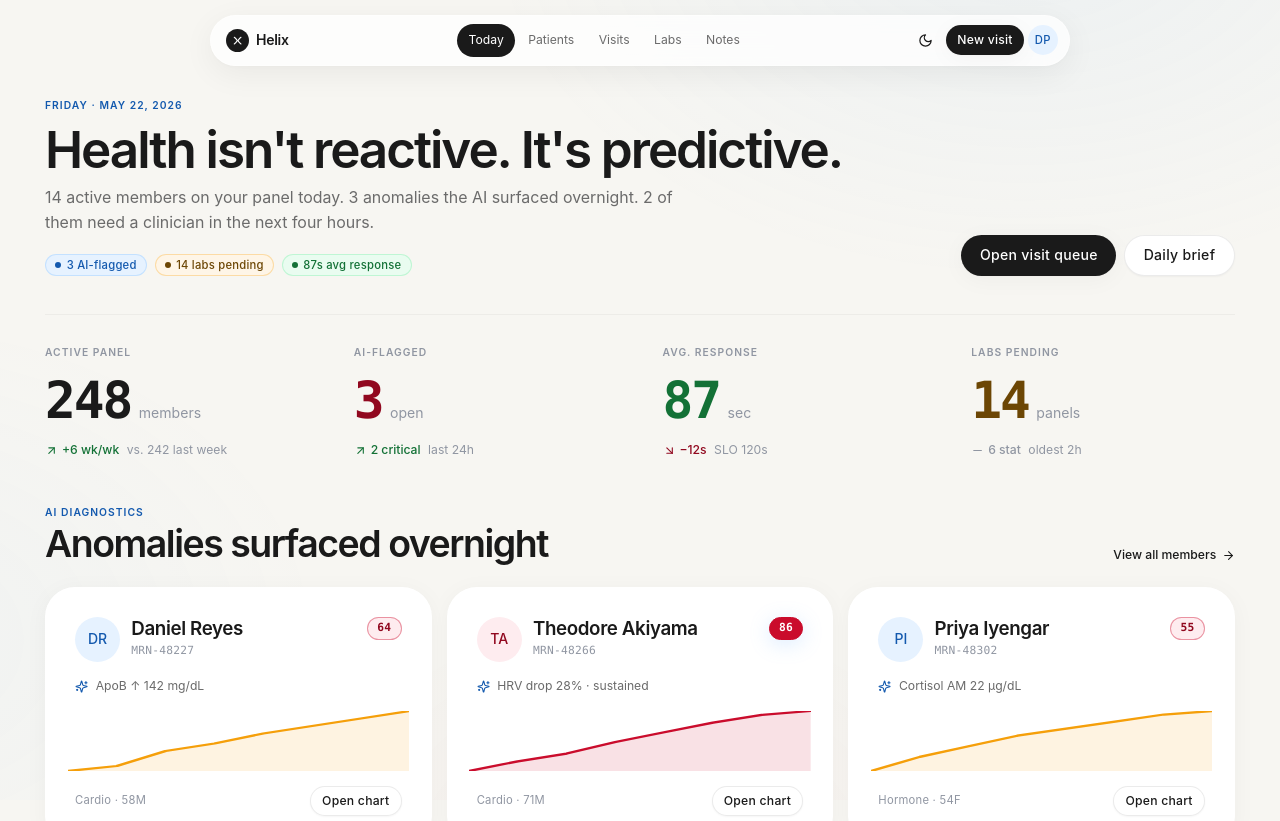
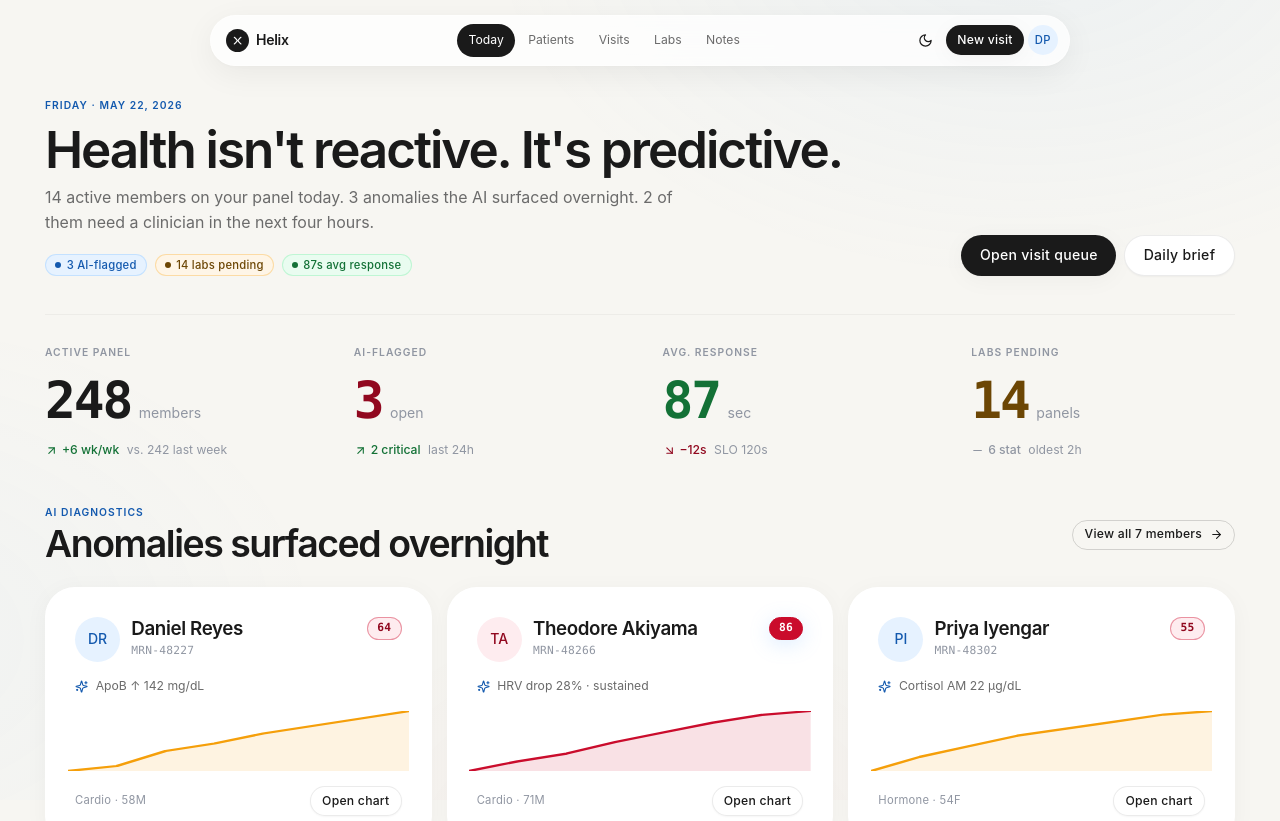
Before and after one commit to Soffi-Originals/helix-clinician-console, a Next.js app: page / in a window 1280 px wide. Shown: the top 821 px of the page. Built offline with nearby package versions, Linux system fonts and the light colour scheme.

Commit message:
AI: Edit app/page.tsx

```diff
--- a/app/page.tsx
+++ b/app/page.tsx
@@ -89,7 +89,7 @@ export default function OverviewPage() {
 
       {/* Flagged events */}
       <section className="flex flex-col gap-6">
-        <div className="flex items-end justify-between flex-wrap gap-3">
+        <div className="flex items-center justify-between flex-wrap gap-3">
           <div className="flex flex-col gap-1">
             <CardOverline>AI Diagnostics</CardOverline>
             <h2 className="font-display text-display-sm font-semibold tracking-tighter">
@@ -98,9 +98,9 @@ export default function OverviewPage() {
           </div>
           <Link
             href="/patients"
-            className="inline-flex items-center gap-1.5 text-body-sm font-medium text-fg-primary hover:gap-2 transition-all"
+            className={buttonVariants({ variant: "outline", size: "sm" })}
           >
-            View all members <ArrowRight className="h-3.5 w-3.5" />
+            View all {patients.length} members <ArrowRight className="h-3.5 w-3.5" />
           </Link>
         </div>
 
```
